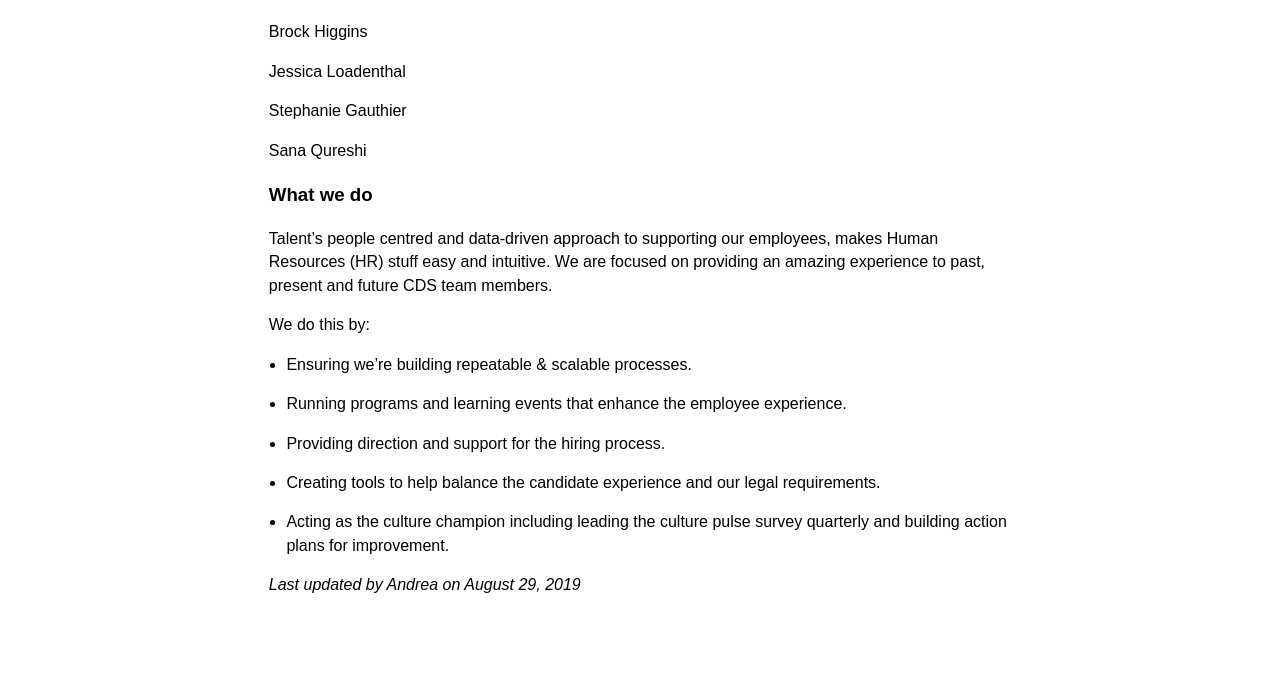
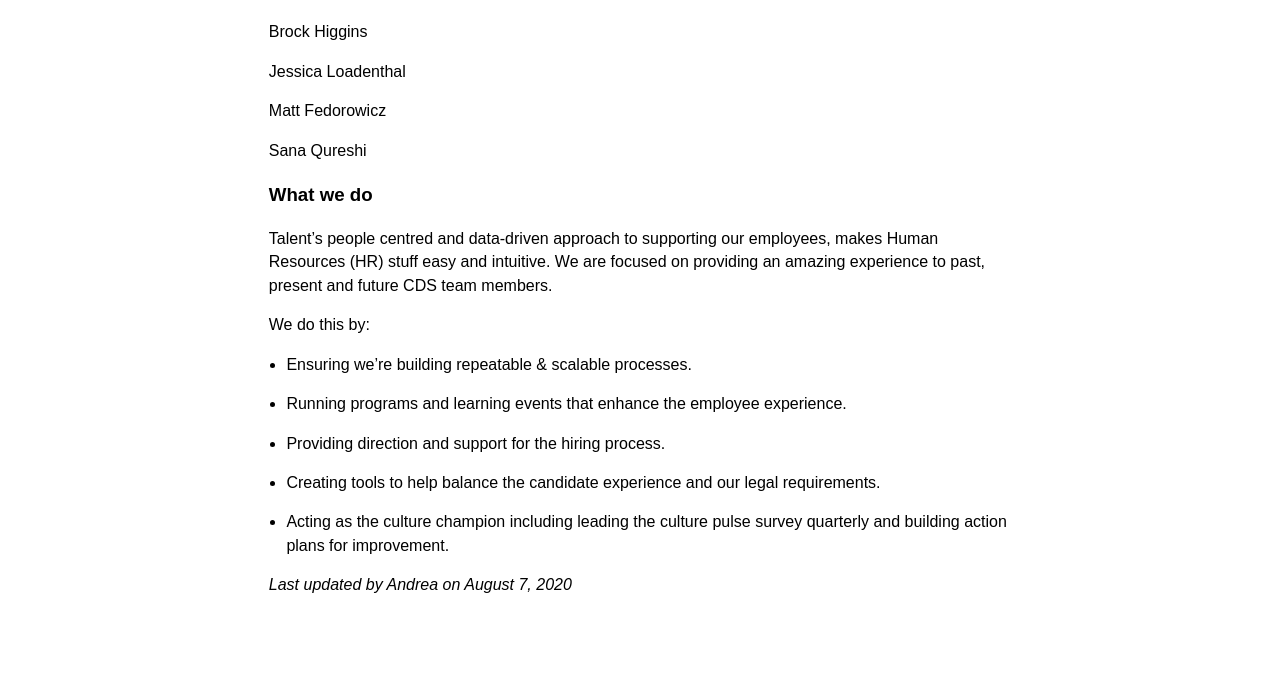
Before and after one commit to cds-snc/talent, a Jekyll site: the page built from _pages/en/about/about-us.md, in a window 1280 px wide. Shown: the part 432-1113 px from the top of the page. Built offline with Jekyll 4.4.1, drawn with Linux system fonts in a browser that asks for light colours.

Commit message:
Update about-us.md

```diff
--- a/_pages/en/about/about-us.md
+++ b/_pages/en/about/about-us.md
@@ -18,7 +18,7 @@ Brock Higgins
 
 Jessica Loadenthal
 
-Stephanie Gauthier
+Matt Fedorowicz
 
 Sana Qureshi
 
@@ -36,4 +36,4 @@ We do this by:
 - Acting as the culture champion including leading the culture pulse survey quarterly and building action plans for improvement.
 
 
- *Last updated by Andrea on August 29, 2019*
+ *Last updated by Andrea on August 7, 2020*
```
